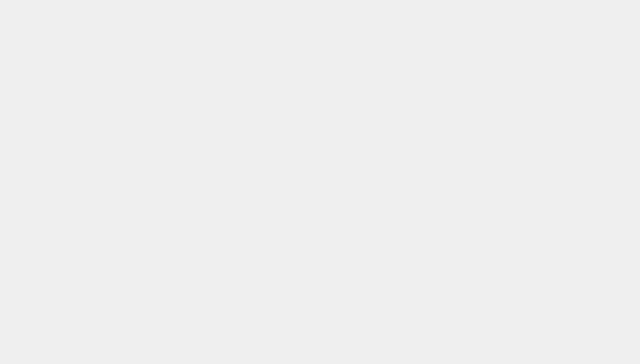
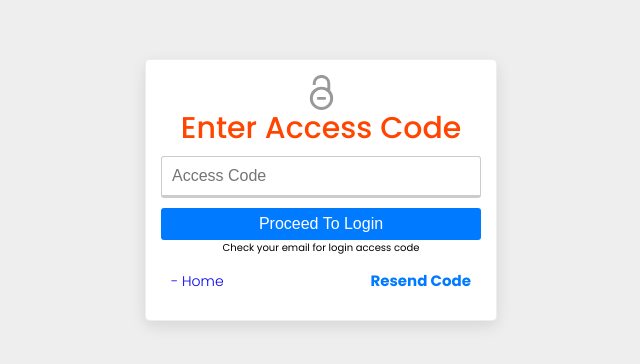
Before and after one commit to VinayakSingh2001/minorProject, a React (Create React App) app in the folder frontend/: page /loginWithCode/1 in a window 1280 px wide. Before the commit this address had no page. Shown: the part 210-574 px from the top of the page, without its empty margins (319-959 px from the left). Built offline with nearby package versions, Linux system fonts and the light colour scheme.

Commit message:
Login With Code Component

```diff
--- a/frontend/src/App.js
+++ b/frontend/src/App.js
@@ -5,6 +5,7 @@
 import Register from "./pages/auth/Register";
 import Forgot from "./pages/auth/Forgot";
 import Reset from "./pages/auth/Reset";
+import LoginWithCode from "./pages/auth/LoginWithCode";
 
 function App() {
   return (
@@ -23,6 +24,7 @@
           <Route path="/register" element={<Register />} />
           <Route path="/forgot" element={<Forgot />} />
           <Route path="/resetPassword/:resetToken" element={<Reset />} />
+          <Route path="/loginWithCode/:email" element={<LoginWithCode />} />
         </Routes>
       </BrowserRouter>
     </>
--- /dev/null
+++ b/frontend/src/pages/auth/LoginWithCode.js
@@ -0,0 +1,53 @@
+import React, { useState } from "react";
+import styles from "./auth.module.scss";
+import Card from "../../components/card/Card";
+import { GrInsecure } from "react-icons/gr";
+import { Link } from "react-router-dom";
+import PasswordInput from "../../components/passwordInput/PasswordInput";
+const LoginWithCode = () => {
+  const [loginCode, setLoginCode] = useState("");
+
+  const handleInputChange = (e) => {};
+  const loginUser = () => {};
+
+  return (
+    <div className={`container ${styles.auth}`}>
+      <Card>
+        <div className={styles.form}>
+          <div className="--flex-center">
+            <GrInsecure size={35} color="#999" />
+          </div>
+          <h2>Enter Access Code</h2>
+
+          <form onSubmit={loginUser}>
+            <input
+              type="text"
+              placeholder="Access Code"
+              name="loginCode"
+              required
+              value={loginCode}
+              onChange={handleInputChange}
+            />
+
+            <button type="submit" className="--btn --btn-primary --btn-block">
+              Proceed To Login
+            </button>
+            <span className="--flex-center">
+              Check your email for login access code
+            </span>
+            <div className={styles.links}>
+              <p>
+                <Link to="/">- Home</Link>
+              </p>
+              <p className="v-link --color-primary">
+                <b>Resend Code</b>
+              </p>
+            </div>
+          </form>
+        </div>
+      </Card>
+    </div>
+  );
+};
+
+export default LoginWithCode;
```
